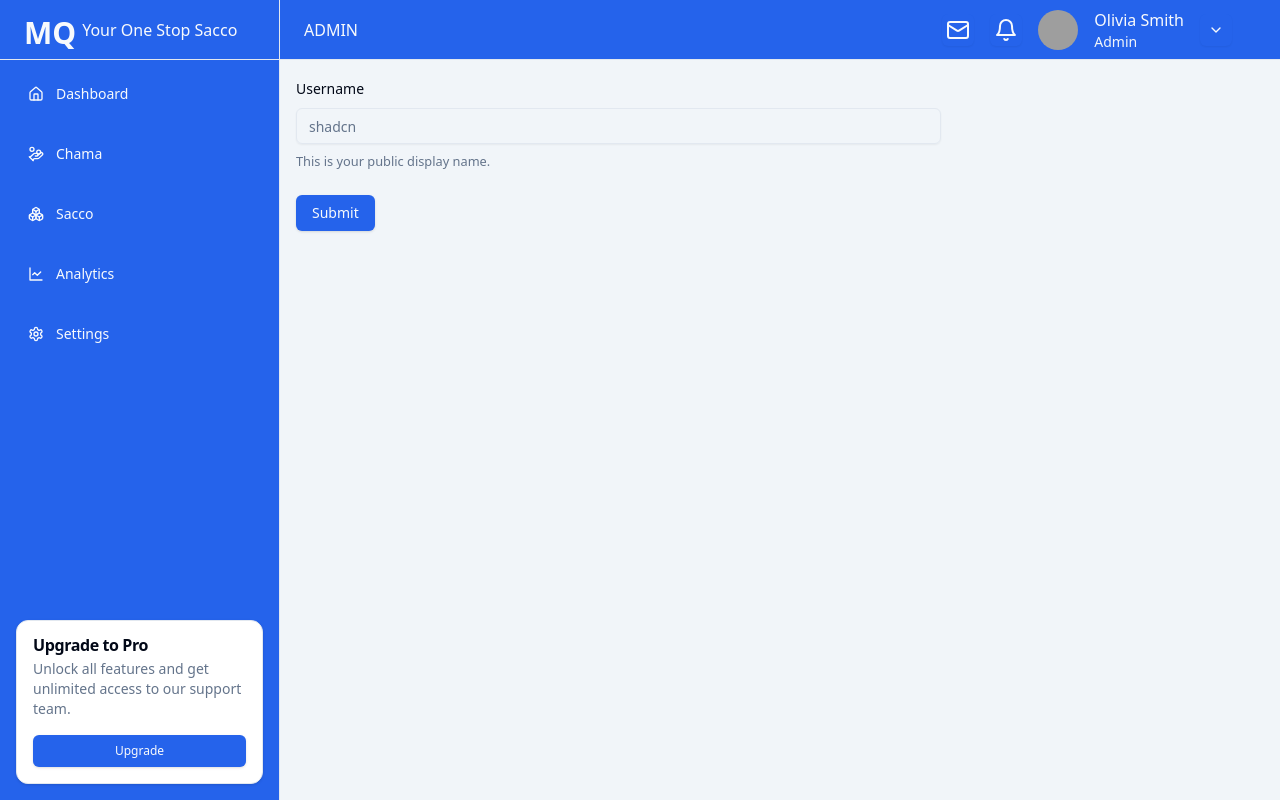
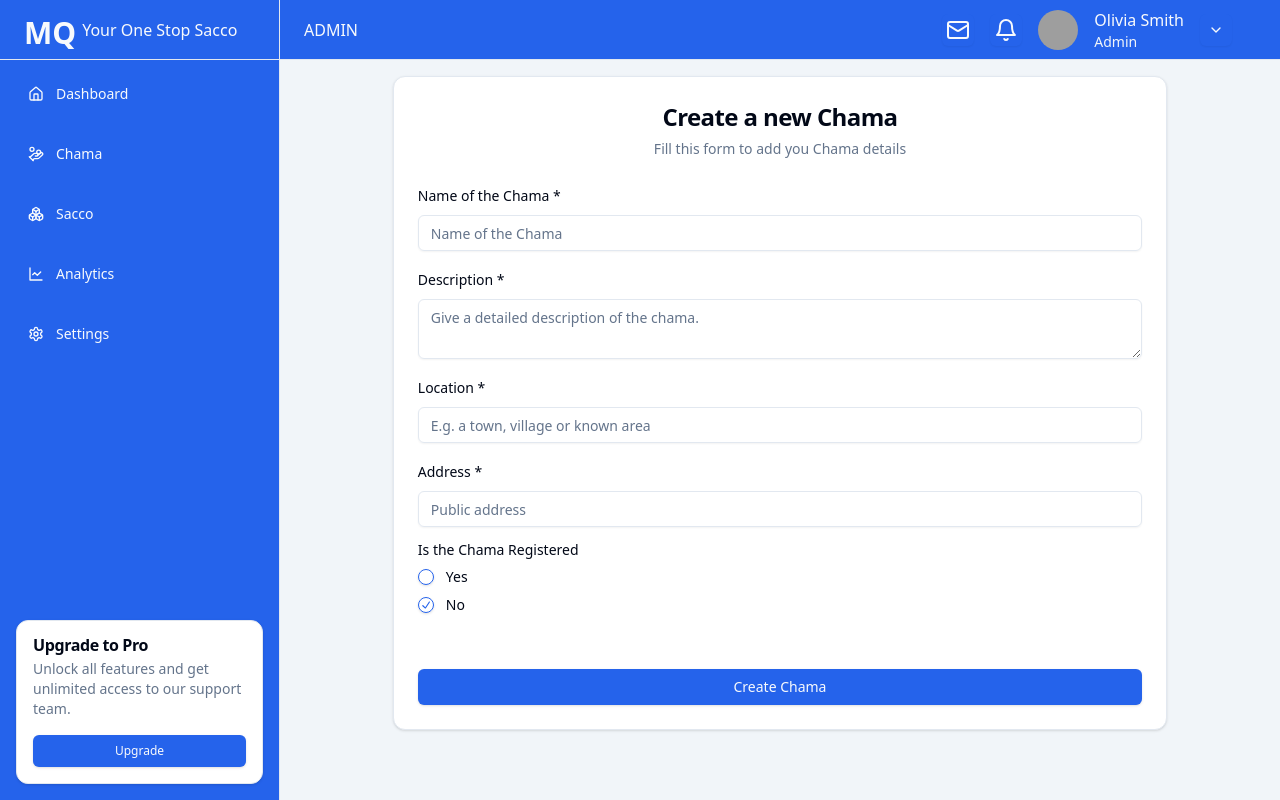
Before and after one commit to Samkipz/virtualSacco, a Next.js app in the folder vsacco/: page /admin/cbo/add in a window 1280 px wide. Built offline with nearby package versions, Linux system fonts and the light colour scheme; grey boxes are pictures that could not be loaded.

Commit message:
revamping create chama page

```diff
--- a/vsacco/app/admin/cbo/add/page.jsx
+++ b/vsacco/app/admin/cbo/add/page.jsx
@@ -43,13 +43,15 @@
 
 // export default AddCBO;
 
-"use client"
-
-import { zodResolver } from "@hookform/resolvers/zod"
-import { useForm } from "react-hook-form"
-import { z } from "zod"
-
-import { Button } from "@/components/ui/button"
+"use client";
+import { useState, useEffect } from "react";
+import { zodResolver } from "@hookform/resolvers/zod";
+import { useForm } from "react-hook-form";
+import { z } from "zod";
+import Link from "next/link";
+import { Button } from "@/components/ui/button";
+import { RadioGroup, RadioGroupItem } from "@/components/ui/radio-group";
+import { Textarea } from "@/components/ui/textarea";
 import {
   Form,
   FormControl,
@@ -58,25 +60,64 @@ import {
   FormItem,
   FormLabel,
   FormMessage,
-} from "@/components/ui/form"
-import { Input } from "@/components/ui/input"
-import { toast } from "@/components/ui/use-toast"
+} from "@/components/ui/form";
+import {
+  Card,
+  CardContent,
+  CardDescription,
+  CardFooter,
+  CardHeader,
+  CardTitle,
+} from "@/components/ui/card";
+import { Input } from "@/components/ui/input";
+import { toast } from "@/components/ui/use-toast";
 
-const FormSchema = z.object({
-  username: z.string().min(2, {
-    message: "Username must be at least 2 characters.",
+const FormSchema = z
+  .object({
+    chamaName: z.string().min(2, {
+      message: "Name of the chama is required.",
     }),
+    description: z.string().min(2, {
+      message: "Provide details about this Chama.",
+    }),
+    location: z.string().min(2, {
+      message: "You have to give the location.",
+    }),
+    address: z.string().min(2, {
+      message: "You have to provide an address.",
+    }),
+    registered: z.enum(["true", "false"], {
+      required_error: "You must specify if the Chama is registered or not.",
+    }),
+    certificate: z.string().optional(),
   })
+  .superRefine((data, ctx) => {
+    if (data.registered === "true" && !data.certificate) {
+      ctx.addIssue({
+        path: ["certificate"],
+        message:
+          "You must provide a certificate number if the Chama is registered.",
+      });
+    }
+  });
 
 const AddCBO = () => {
+  const [isRegistered, setIsRegistered] = useState(false);
+  const [certificate, setCertificate] = useState("");
   const form = useForm({
     resolver: zodResolver(FormSchema),
     defaultValues: {
-      username: "",
+      chamaName: "",
+      description: "",
+      location: "",
+      address: "",
+      registered: "false",
     },
-  })
+  });
 
   function onSubmit(data) {
+    console.log(JSON.stringify(data, null, 2));
+    // sUBMIT LIKE SHOWN BELOW
     toast({
       title: "You submitted the following values:",
       description: (
@@ -84,32 +125,173 @@ const AddCBO = () => {
           <code className="text-white">{JSON.stringify(data, null, 2)}</code>
         </pre>
       ),
-    })
+    });
   }
 
+  // const handleSubmit = async (e) => {
+  //   e.preventDefault();
+
+  //   const data = new FormData();
+  //   for (const key in formData) {
+  //     data.append(key, formData[key]);
+  //   }
+
+  //   try {
+  //     const response = await fetch('/api/chama', {
+  //       method: 'POST',
+  //       body: data,
+  //     });
+
+  //     if (response.ok) {
+  //       console.log("Chama created!");
+  //       redirect('/admin/cbo');
+  //     } else {
+  //       console.error("Failed to create chama.");
+  //     }
+  //   } catch (error) {
+  //     console.error("Some error occured chama:", error);
+  //   }
+  // };
+
   return (
+    <div className="w-full flex justify-center items-center ">
+      <Card className="w-full md:w-4/5">
+        <CardHeader className="flex items-center justify-center">
+          <CardTitle className="text-2xl flex items-center justify-center">
+            Create a new Chama
+          </CardTitle>
+          <CardDescription>
+            Fill this form to add you Chama details
+          </CardDescription>
+        </CardHeader>
         <Form {...form}>
-      <form onSubmit={form.handleSubmit(onSubmit)} className="w-2/3 space-y-6">
+          <form onSubmit={form.handleSubmit(onSubmit)} className="space-y-8">
+            <CardContent className="grid gap-4">
               <FormField
                 control={form.control}
-          name="username"
+                name="chamaName"
                 render={({ field }) => (
-            <FormItem>
-              <FormLabel>Username</FormLabel>
+                  <FormItem className="space-y-2">
+                    <FormLabel>Name of the Chama *</FormLabel>
                     <FormControl>
-                <Input placeholder="shadcn" {...field} />
+                      <Input placeholder="Name of the Chama" {...field} />
                     </FormControl>
-              <FormDescription>
-                This is your public display name.
-              </FormDescription>
                     <FormMessage />
                   </FormItem>
                 )}
               />
-        <Button type="submit">Submit</Button>
+              <FormField
+                control={form.control}
+                name="description"
+                render={({ field }) => (
+                  <FormItem className="space-y-2">
+                    <FormLabel>Description *</FormLabel>
+                    <FormControl>
+                      <Textarea
+                        placeholder="Give a detailed description of the chama."
+                        {...field}
+                      />
+                    </FormControl>
+                    <FormMessage />
+                  </FormItem>
+                )}
+              />
+              <FormField
+                control={form.control}
+                name="location"
+                render={({ field }) => (
+                  <FormItem className="space-y-2">
+                    <FormLabel>Location *</FormLabel>
+                    <FormControl>
+                      <Input
+                        placeholder="E.g. a town, village or known area"
+                        {...field}
+                      />
+                    </FormControl>
+                    <FormMessage />
+                  </FormItem>
+                )}
+              />
+              <FormField
+                control={form.control}
+                name="address"
+                render={({ field }) => (
+                  <FormItem className="space-y-2">
+                    <FormLabel>Address *</FormLabel>
+                    <FormControl>
+                      <Input placeholder="Public address" {...field} />
+                    </FormControl>
+                    <FormMessage />
+                  </FormItem>
+                )}
+              />
+              <div className="flex md:flex-row">
+                <FormField
+                  control={form.control}
+                  name="registered"
+                  render={({ field }) => (
+                    <FormItem className="space-y-3 flex flex-col md:w-1/2">
+                      <FormLabel>Is the Chama Registered</FormLabel>
+                      <FormControl>
+                        <RadioGroup
+                          onValueChange={(value) => {
+                            field.onChange(value); // Call field.onChange with the new value
+                            const isRegisteredValue = value === "true";
+                            setIsRegistered(isRegisteredValue); // Update state based on the value
+                            // if (!isRegisteredValue) {
+                            //   setCertificate(""); // Clear the certificate number if "No" is selected
+                            // }
+                          }}
+                          defaultValue={field.value || "false"}
+                          className="flex flex-col space-y-1"
+                        >
+                          <FormItem className="flex items-center space-x-3 space-y-0">
+                            <FormControl>
+                              <RadioGroupItem value="true" />
+                            </FormControl>
+                            <FormLabel className="font-normal">Yes</FormLabel>
+                          </FormItem>
+                          <FormItem className="flex items-center space-x-3 space-y-0">
+                            <FormControl>
+                              <RadioGroupItem value="false" />
+                            </FormControl>
+                            <FormLabel className="font-normal">No</FormLabel>
+                          </FormItem>
+                        </RadioGroup>
+                      </FormControl>
+                      <FormMessage />
+                    </FormItem>
+                  )}
+                />
+                {isRegistered && (
+                  <FormField
+                    control={form.control}
+                    name="certificate"
+                    render={({ field }) => (
+                      <FormItem className="space-y-3 flex flex-col md:w-1/2">
+                        <FormLabel>Enter Certificate Number</FormLabel>
+                        <FormControl>
+                          <Input
+                            placeholder="E.g. BGVJNKMK4677VB"
+                            {...field}
+                            value={field.value || ""} // Ensure the value is always controlled
+                          />
+                        </FormControl>
+                        <FormMessage />
+                      </FormItem>
+                    )}
+                  />
+                )}
+              </div>
+            </CardContent>
+            <CardFooter className="flex flex-col">
+              <Button className="w-full">Create Chama</Button>
+            </CardFooter>
           </form>
         </Form>
-  )
-}
+      </Card>
+    </div>
+  );
+};
 
 export default AddCBO;
--- /dev/null
+++ b/vsacco/components/ui/radio-group.jsx
@@ -0,0 +1,31 @@
+"use client"
+
+import * as React from "react"
+import { CheckIcon } from "@radix-ui/react-icons"
+import * as RadioGroupPrimitive from "@radix-ui/react-radio-group"
+
+import { cn } from "@/lib/utils"
+
+const RadioGroup = React.forwardRef(({ className, ...props }, ref) => {
+  return (<RadioGroupPrimitive.Root className={cn("grid gap-2", className)} {...props} ref={ref} />);
+})
+RadioGroup.displayName = RadioGroupPrimitive.Root.displayName
+
+const RadioGroupItem = React.forwardRef(({ className, ...props }, ref) => {
+  return (
+    (<RadioGroupPrimitive.Item
+      ref={ref}
+      className={cn(
+        "aspect-square h-4 w-4 rounded-full border border-primary text-primary shadow focus:outline-none focus-visible:ring-1 focus-visible:ring-ring disabled:cursor-not-allowed disabled:opacity-50",
+        className
+      )}
+      {...props}>
+      <RadioGroupPrimitive.Indicator className="flex items-center justify-center">
+        <CheckIcon className="h-3.5 w-3.5 fill-primary" />
+      </RadioGroupPrimitive.Indicator>
+    </RadioGroupPrimitive.Item>)
+  );
+})
+RadioGroupItem.displayName = RadioGroupPrimitive.Item.displayName
+
+export { RadioGroup, RadioGroupItem }
--- /dev/null
+++ b/vsacco/components/ui/textarea.jsx
@@ -0,0 +1,18 @@
+import * as React from "react"
+
+import { cn } from "@/lib/utils"
+
+const Textarea = React.forwardRef(({ className, ...props }, ref) => {
+  return (
+    (<textarea
+      className={cn(
+        "flex min-h-[60px] w-full rounded-md border border-input bg-transparent px-3 py-2 text-sm shadow-sm placeholder:text-muted-foreground focus-visible:outline-none focus-visible:ring-1 focus-visible:ring-ring disabled:cursor-not-allowed disabled:opacity-50",
+        className
+      )}
+      ref={ref}
+      {...props} />)
+  );
+})
+Textarea.displayName = "Textarea"
+
+export { Textarea }
--- a/vsacco/package.json
+++ b/vsacco/package.json
@@ -23,6 +23,7 @@
     "@radix-ui/react-dropdown-menu": "^2.1.1",
     "@radix-ui/react-icons": "^1.3.0",
     "@radix-ui/react-label": "^2.1.0",
+    "@radix-ui/react-radio-group": "^1.2.0",
     "@radix-ui/react-slot": "^1.1.0",
     "@radix-ui/react-toast": "^1.2.1",
     "bcryptjs": "^2.4.3",
```
Also changed, not shown: vsacco/app/admin/cbo/add/createChama/page.jsx (line endings or trailing spaces), 1 other file (tests, documents, lock files or other folders). Lines whose indentation alone changed are shown as unchanged.
